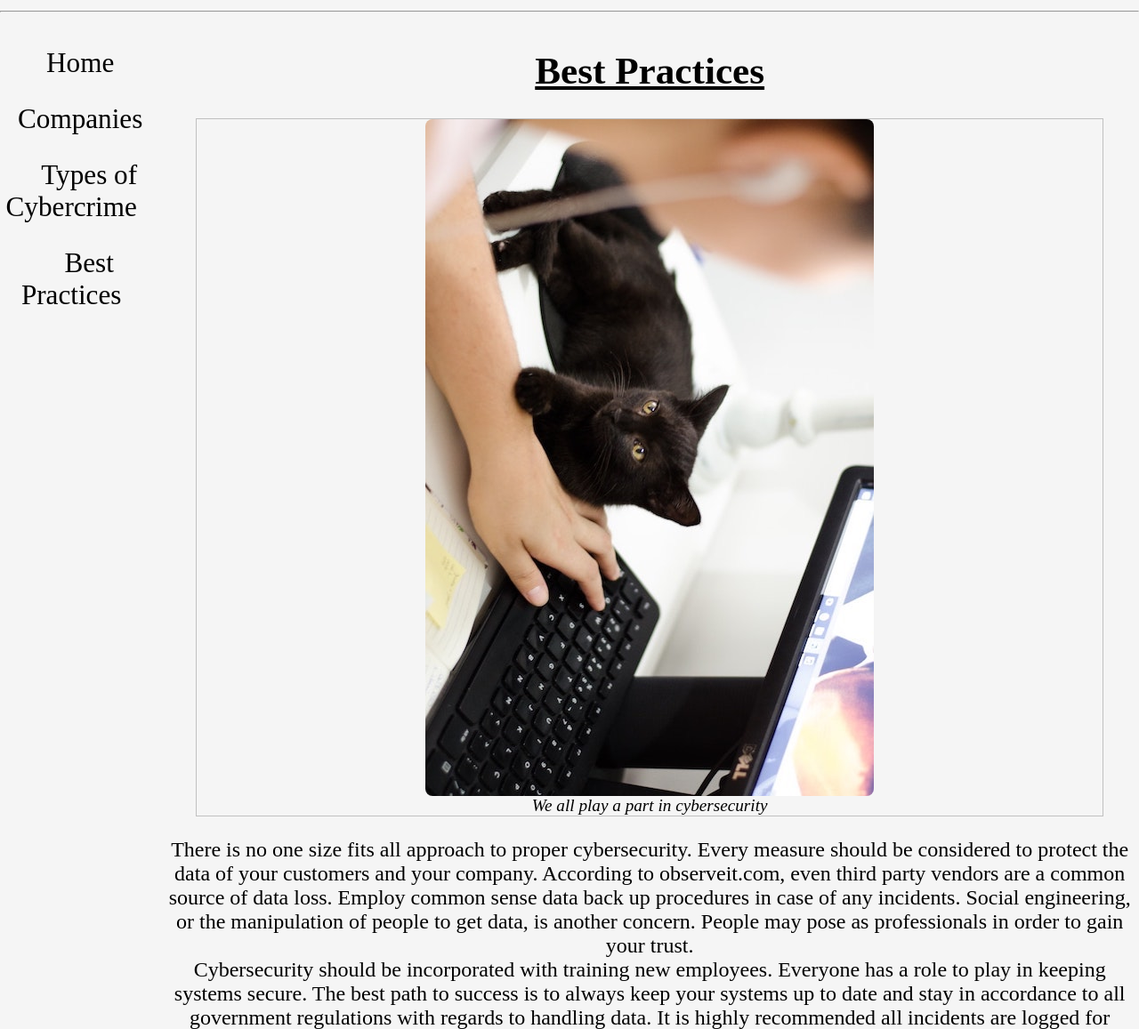
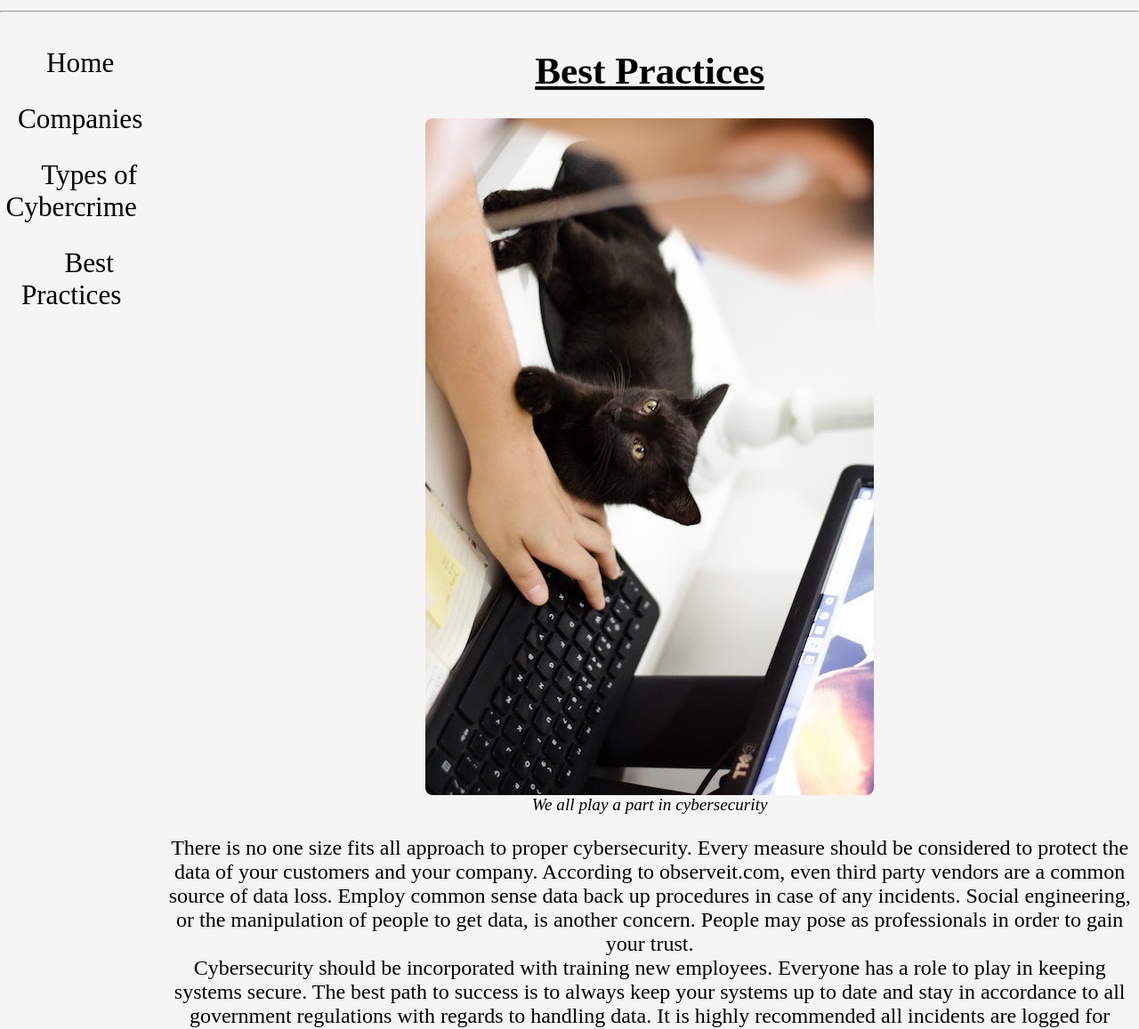
Before and after one commit to evilmurries/cst336-hw1, a PHP site: page /practices.php in a window 1280 px wide. Shown: the part 224-1381 px from the top of the page at 89% size. Run offline with PHP 8.4, Linux system fonts and the light colour scheme; some web fonts are replaced.

Commit message:
css rules

```diff
--- a/css/styles.css
+++ b/css/styles.css
@@ -102,10 +102,6 @@ blockquote {
     margin: 0 auto;
 }
 
-figure {
-    border: thin silver solid;
-}
-
 figcaption {
     font-size: .8em;
     font-style: italic;
```
